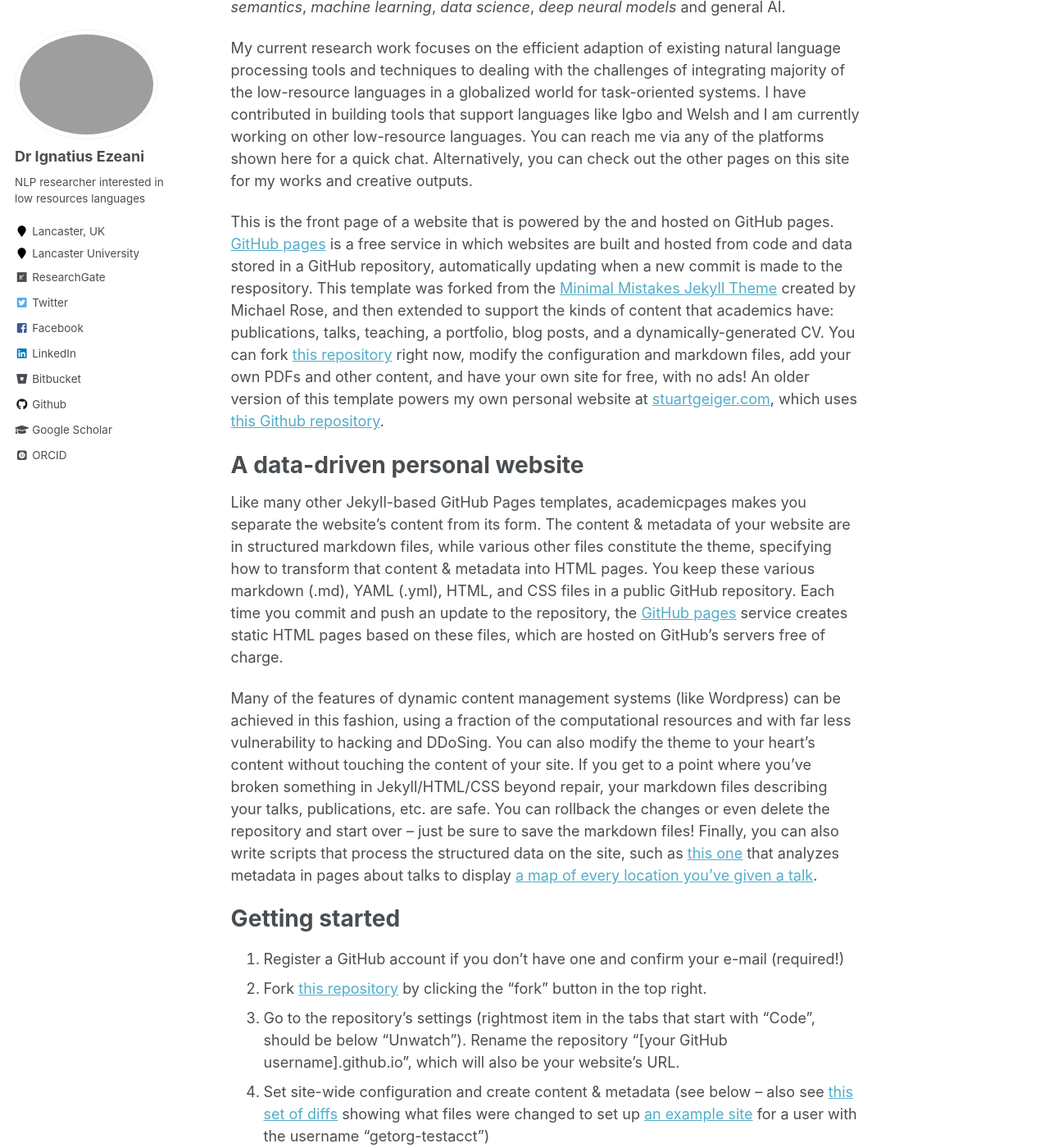
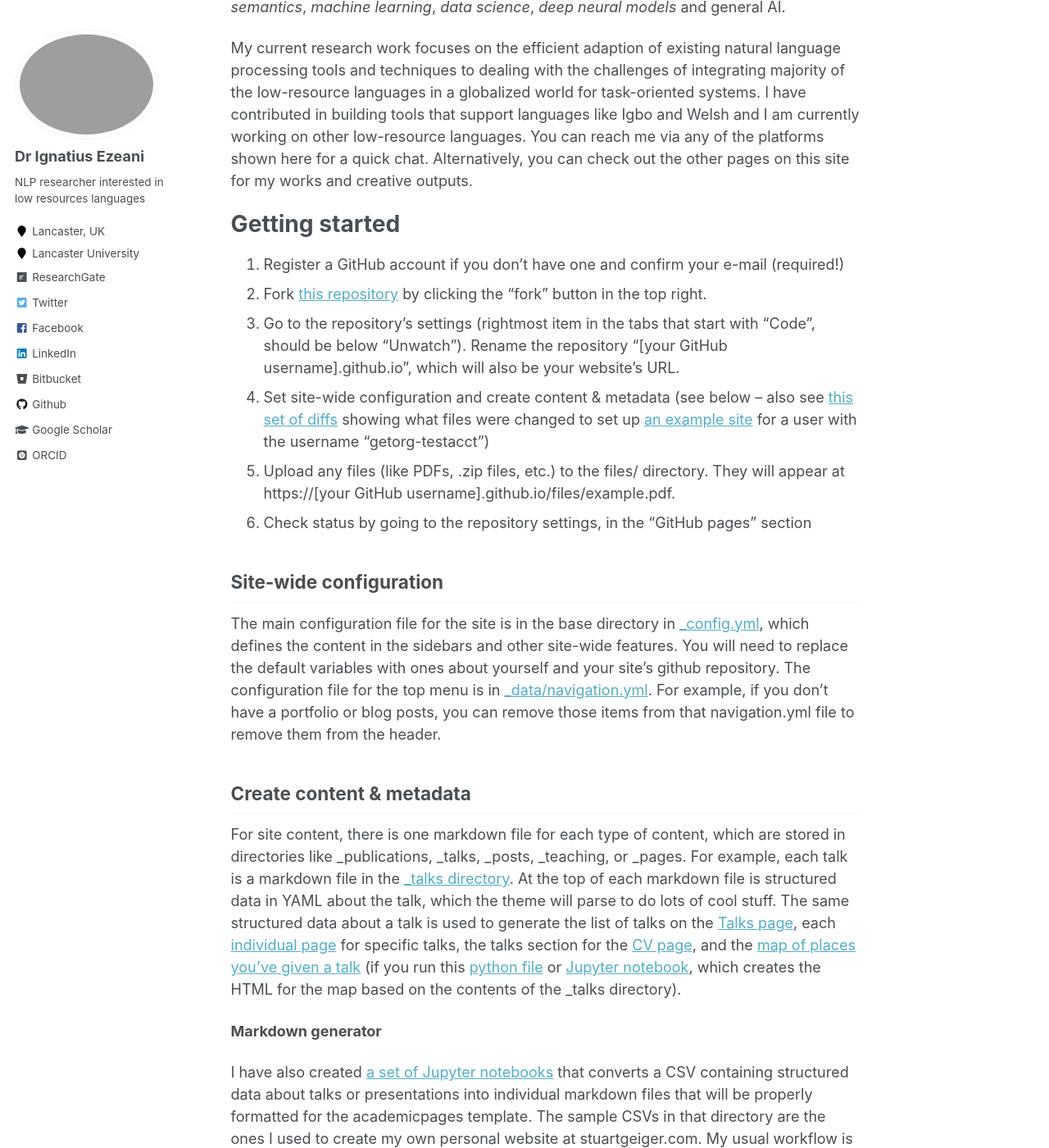
Before and after one commit to IgnatiusEzeani/IgnatiusEzeani.github.io, a Jekyll site: the page built from _pages/about.md, in a window 1280 px wide and 1400 px high, scrolled down 405 px. Shown: the whole window at 82% size. Built offline with Jekyll 4.4.1, drawn with Linux system fonts in a browser that asks for light colours; some web fonts are replaced.

Commit message:
Update about.md

```diff
--- a/_pages/about.md
+++ b/_pages/about.md
@@ -13,14 +13,11 @@
 
 My current research work focuses on the efficient adaption of existing natural language processing tools and techniques to dealing with the challenges of integrating majority of the low-resource languages in a globalized world for task-oriented systems. I have contributed in building tools that support languages like Igbo and Welsh and I am currently working on other low-resource languages. You can reach me via any of the platforms shown here for a quick chat. Alternatively, you can check out the other pages on this site for my works and creative outputs.
 
-
-This is the front page of a website that is powered by the  and hosted on GitHub pages. [GitHub pages](https://pages.github.com) is a free service in which websites are built and hosted from code and data stored in a GitHub repository, automatically updating when a new commit is made to the respository. This template was forked from the [Minimal Mistakes Jekyll Theme](https://mmistakes.github.io/minimal-mistakes/) created by Michael Rose, and then extended to support the kinds of content that academics have: publications, talks, teaching, a portfolio, blog posts, and a dynamically-generated CV. You can fork [this repository](https://github.com/academicpages/academicpages.github.io) right now, modify the configuration and markdown files, add your own PDFs and other content, and have your own site for free, with no ads! An older version of this template powers my own personal website at [stuartgeiger.com](http://stuartgeiger.com), which uses [this Github repository](https://github.com/staeiou/staeiou.github.io).
-
-A data-driven personal website
+<!-- A data-driven personal website
 ======
 Like many other Jekyll-based GitHub Pages templates, academicpages makes you separate the website's content from its form. The content & metadata of your website are in structured markdown files, while various other files constitute the theme, specifying how to transform that content & metadata into HTML pages. You keep these various markdown (.md), YAML (.yml), HTML, and CSS files in a public GitHub repository. Each time you commit and push an update to the repository, the [GitHub pages](https://pages.github.com/) service creates static HTML pages based on these files, which are hosted on GitHub's servers free of charge.
 
-Many of the features of dynamic content management systems (like Wordpress) can be achieved in this fashion, using a fraction of the computational resources and with far less vulnerability to hacking and DDoSing. You can also modify the theme to your heart's content without touching the content of your site. If you get to a point where you've broken something in Jekyll/HTML/CSS beyond repair, your markdown files describing your talks, publications, etc. are safe. You can rollback the changes or even delete the repository and start over -- just be sure to save the markdown files! Finally, you can also write scripts that process the structured data on the site, such as [this one](https://github.com/academicpages/academicpages.github.io/blob/master/talkmap.ipynb) that analyzes metadata in pages about talks to display [a map of every location you've given a talk](https://academicpages.github.io/talkmap.html).
+Many of the features of dynamic content management systems (like Wordpress) can be achieved in this fashion, using a fraction of the computational resources and with far less vulnerability to hacking and DDoSing. You can also modify the theme to your heart's content without touching the content of your site. If you get to a point where you've broken something in Jekyll/HTML/CSS beyond repair, your markdown files describing your talks, publications, etc. are safe. You can rollback the changes or even delete the repository and start over -- just be sure to save the markdown files! Finally, you can also write scripts that process the structured data on the site, such as [this one](https://github.com/academicpages/academicpages.github.io/blob/master/talkmap.ipynb) that analyzes metadata in pages about talks to display [a map of every location you've given a talk](https://academicpages.github.io/talkmap.html). -->
 
 Getting started
 ======
```
